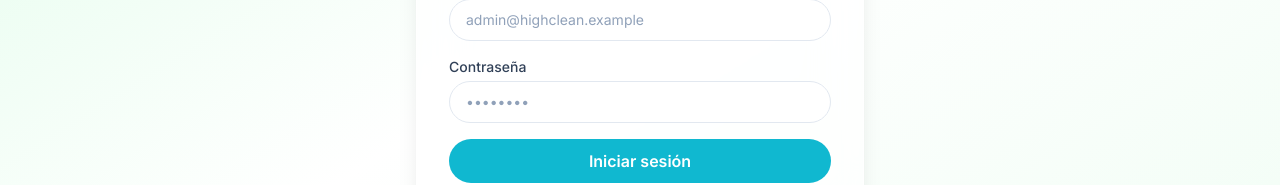
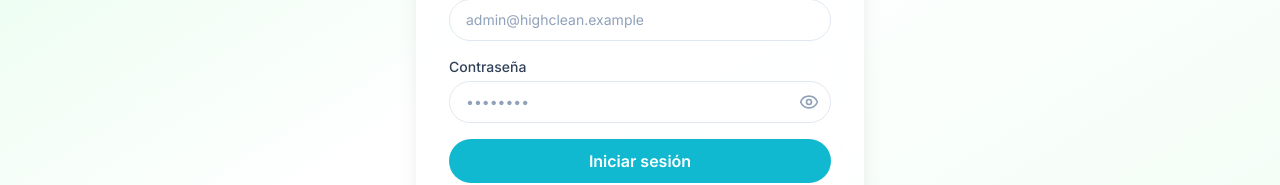
Before and after one commit to shakatoti1618-wq/HighCleanSAS, a React (Vite) app in the folder app/frontend/: page /login in a window 1280 px wide. Shown: the part 407-592 px from the top of the page. Built offline with nearby package versions, Linux system fonts and the light colour scheme; no server answers.

Commit message:
feat: add show/hide toggle to login password field

```diff
--- /dev/null
+++ b/app/frontend/src/components/fields/PasswordField.tsx
@@ -0,0 +1,55 @@
+import { useState } from 'react'
+import { Eye, EyeOff } from 'lucide-react'
+
+interface PasswordFieldProps {
+  id: string
+  value: string
+  onChange: (value: string) => void
+  placeholder?: string
+  autoComplete?: string
+  disabled?: boolean
+  rounded?: 'sm' | 'full'
+}
+
+export function PasswordField({
+  id,
+  value,
+  onChange,
+  placeholder,
+  autoComplete,
+  disabled = false,
+  rounded = 'full',
+}: PasswordFieldProps) {
+  const [visible, setVisible] = useState(false)
+
+  const roundedClass = rounded === 'full' ? 'rounded-full' : 'rounded-sm'
+
+  return (
+    <div className="relative">
+      <input
+        id={id}
+        type={visible ? 'text' : 'password'}
+        value={value}
+        onChange={(event) => onChange(event.target.value)}
+        placeholder={placeholder}
+        autoComplete={autoComplete}
+        disabled={disabled}
+        className={`w-full border border-slate-200 bg-white px-4 py-2.5 pr-12 text-sm text-slate-800 placeholder:text-slate-400 transition-shadow focus:border-transparent focus:outline-none focus:ring-2 focus:ring-brand-turq disabled:cursor-not-allowed disabled:opacity-60 ${roundedClass}`}
+      />
+      <button
+        type="button"
+        onClick={() => setVisible((current) => !current)}
+        disabled={disabled}
+        aria-label={visible ? 'Ocultar contraseña' : 'Mostrar contraseña'}
+        aria-pressed={visible}
+        className="absolute inset-y-0 right-0 flex w-11 items-center justify-center text-slate-400 transition-colors hover:text-brand-turqDeep focus-visible:outline-none focus-visible:ring-2 focus-visible:ring-brand-turq disabled:cursor-not-allowed disabled:opacity-60"
+      >
+        {visible ? (
+          <EyeOff className="h-5 w-5" aria-hidden="true" />
+        ) : (
+          <Eye className="h-5 w-5" aria-hidden="true" />
+        )}
+      </button>
+    </div>
+  )
+}
--- a/app/frontend/src/pages/Login.tsx
+++ b/app/frontend/src/pages/Login.tsx
@@ -1,17 +1,22 @@
 import { useEffect, useState, type FormEvent } from 'react'
-import { useNavigate } from 'react-router-dom'
+import { useLocation, useNavigate } from 'react-router-dom'
 import { motion } from 'motion/react'
 import { Loader2 } from 'lucide-react'
 import { getCurrentUser, login } from '../lib/auth.ts'
 import { EASE } from '../lib/motion.ts'
+import { PasswordField } from '../components/fields/PasswordField.tsx'
 
 function Login() {
   const navigate = useNavigate()
+  const location = useLocation()
 
   const [email, setEmail] = useState('')
   const [password, setPassword] = useState('')
   const [pending, setPending] = useState(false)
   const [error, setError] = useState<string | null>(null)
+
+  const notice =
+    (location.state as { notice?: string } | null)?.notice ?? null
 
   useEffect(() => {
     let active = true
@@ -72,6 +77,15 @@ function Login() {
           Inicia sesión para gestionar el panel administrativo.
         </p>
 
+        {notice && (
+          <p
+            role="status"
+            className="mt-4 rounded-2xl border border-brand-leaf/40 bg-brand-leaf/10 px-4 py-2.5 text-sm font-medium text-brand-leafDeep"
+          >
+            {notice}
+          </p>
+        )}
+
         <form
           onSubmit={handleSubmit}
           className="mt-6 space-y-4"
@@ -103,14 +117,11 @@ function Login() {
             >
               Contraseña
             </label>
-            <input
+            <PasswordField
               id="login-password"
-              type="password"
+              value={password}
+              onChange={setPassword}
               autoComplete="current-password"
-              value={password}
-              onChange={(event) => setPassword(event.target.value)}
-              required
-              className="w-full rounded-full border border-slate-200 bg-white px-4 py-2.5 text-sm text-slate-800 placeholder:text-slate-400 focus:border-transparent focus:outline-none focus:ring-2 focus:ring-brand-turq"
               placeholder="••••••••"
             />
           </div>
```
